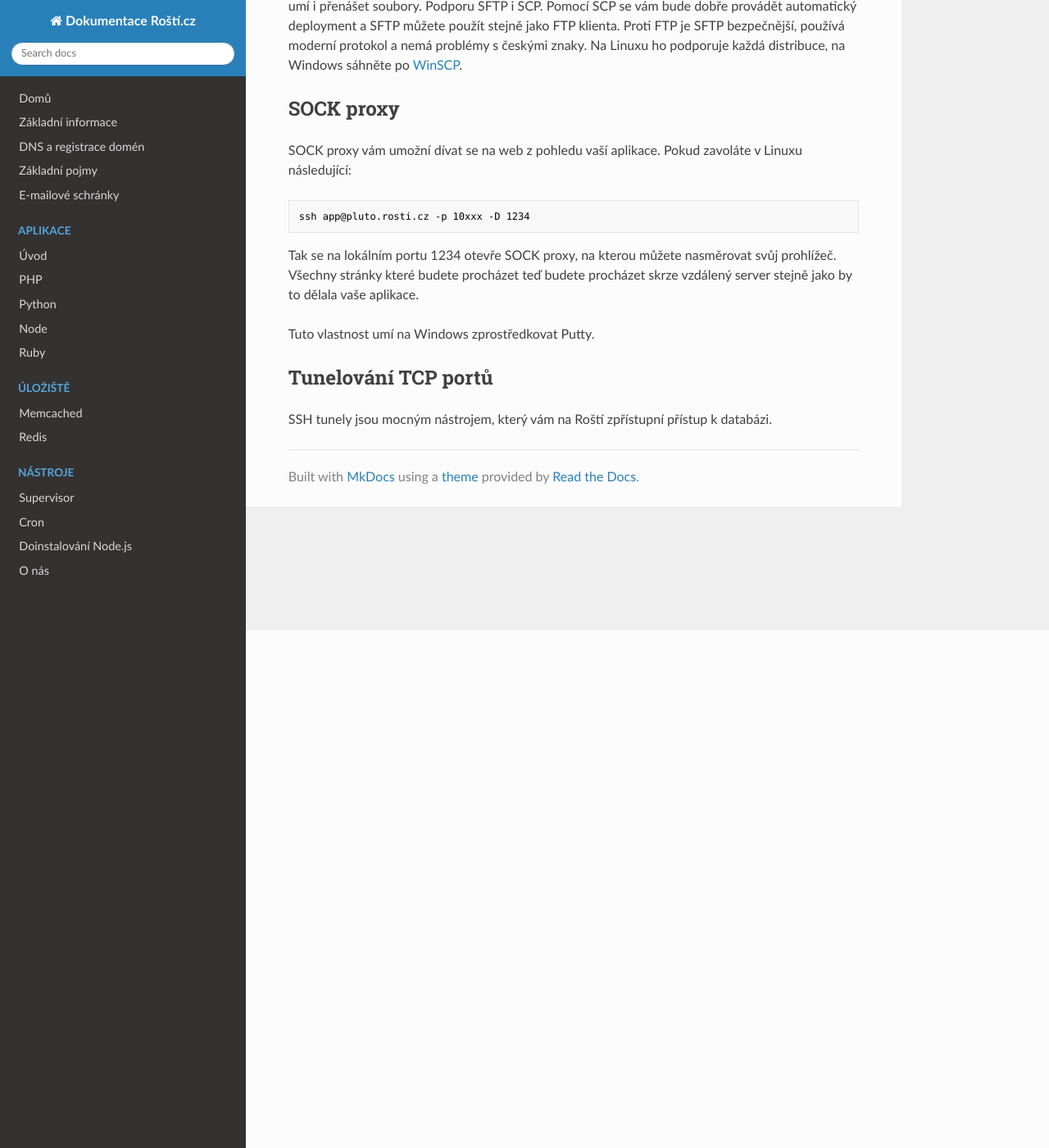
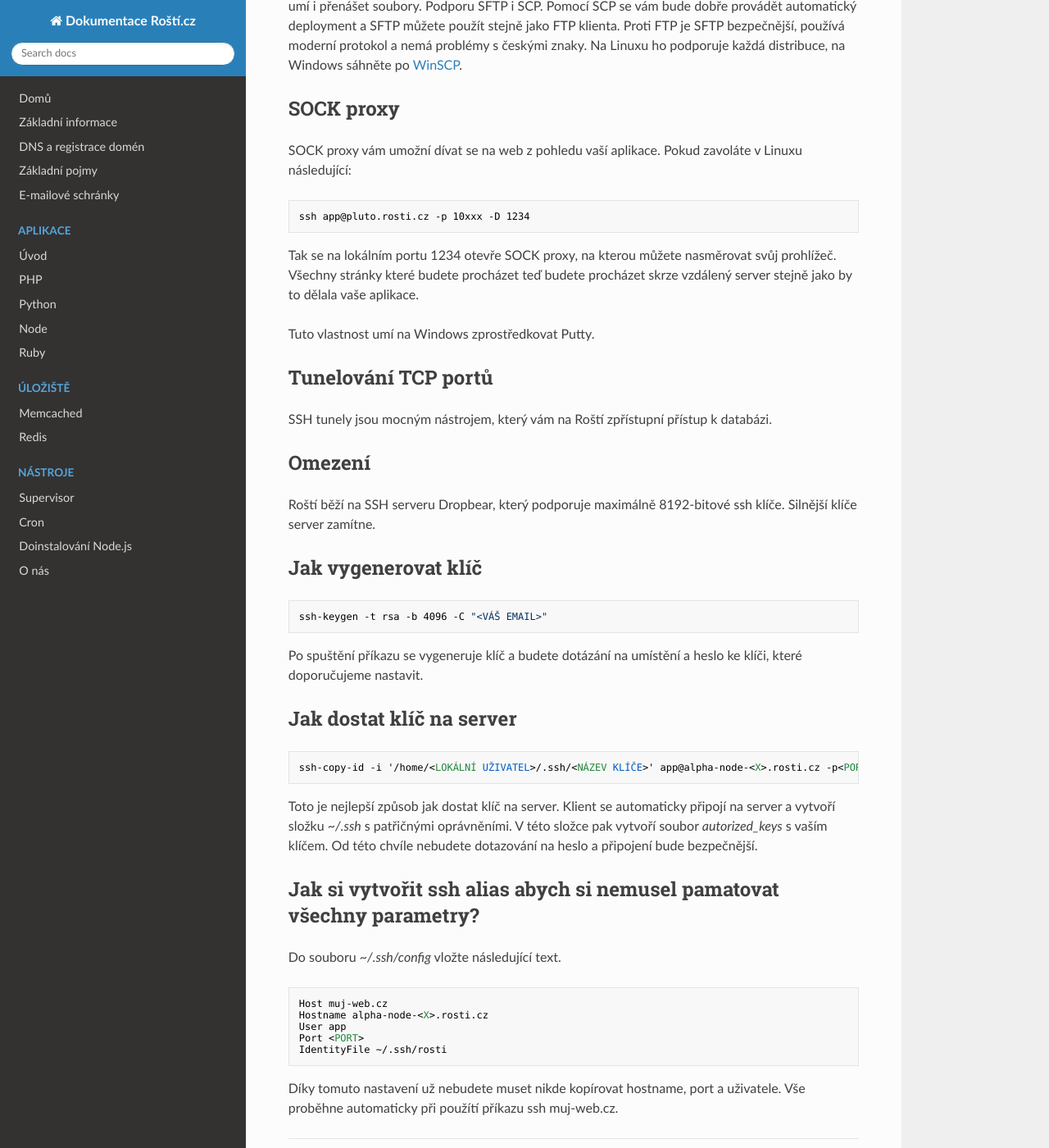
Before and after one commit to rosti-cz/rosti-docs, an MkDocs documentation site: the page built from docs/ssh.md, in a window 1280 px wide and 1400 px high, scrolled down 631 px. Shown: the whole window at 82% size. Built offline with MkDocs 1.6.1, drawn with Linux system fonts in a browser that asks for light colours; nearby versions of some CDN libraries; old or Windows-style settings are respelled for this version of MkDocs.

Commit message:
Update ssh

```diff
--- a/docs/ssh.md
+++ b/docs/ssh.md
@@ -30,3 +30,31 @@ Tuto vlastnost umí na Windows zprostředkovat Putty.
 ## Tunelování TCP portů
 
 SSH tunely jsou mocným nástrojem, který vám na Roští zpřístupní přístup k databázi.
+
+## Omezení
+
+Roští běží na SSH serveru Dropbear, který podporuje maximálně 8192-bitové ssh klíče. Silnější klíče server zamítne.
+
+## Jak vygenerovat klíč
+
+    ssh-keygen -t rsa -b 4096 -C "<VÁŠ EMAIL>"
+
+Po spuštění příkazu se vygeneruje klíč a budete dotázání na umístění a heslo ke klíči, které doporučujeme nastavit.
+
+## Jak dostat klíč na server
+
+    ssh-copy-id -i '/home/<LOKÁLNÍ UŽIVATEL>/.ssh/<NÁZEV KLÍČE>' app@alpha-node-<X>.rosti.cz -p<PORT>
+
+Toto je nejlepší způsob jak dostat klíč na server. Klient se automaticky připojí na server a vytvoří složku *~/.ssh* s patřičnými oprávněními. V této složce pak vytvoří soubor *autorized_keys* s vaším klíčem. Od této chvíle nebudete dotazování na heslo a připojení bude bezpečnější.
+
+## Jak si vytvořit ssh alias abych si nemusel pamatovat všechny parametry?
+
+Do souboru *~/.ssh/config* vložte následující text.
+
+    Host muj-web.cz
+    Hostname alpha-node-<X>.rosti.cz
+    User app
+    Port <PORT>
+    IdentityFile ~/.ssh/rosti
+
+Díky tomuto nastavení už nebudete muset nikde kopírovat hostname, port a uživatele. Vše proběhne automaticky při použítí příkazu ssh muj-web.cz.
```
